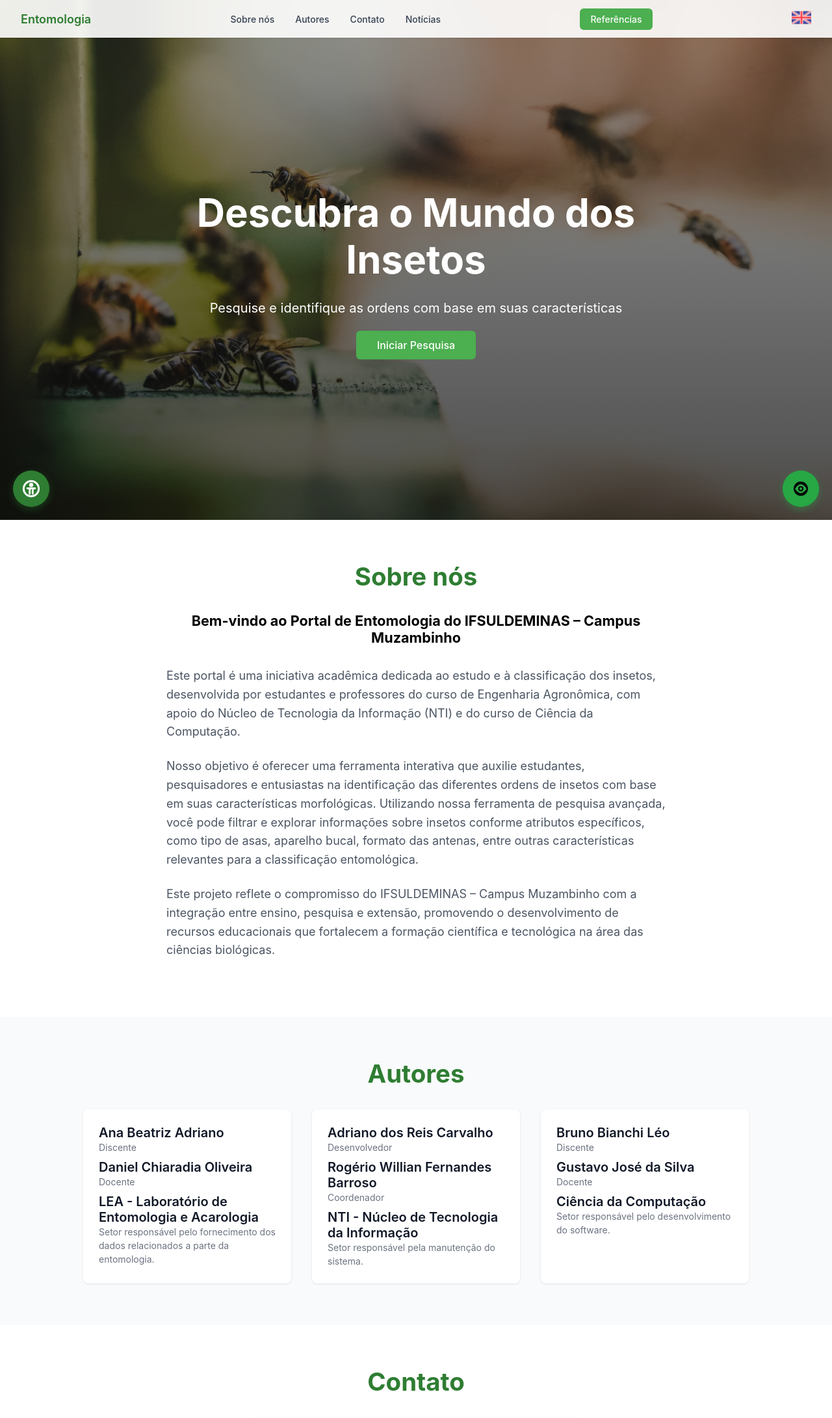
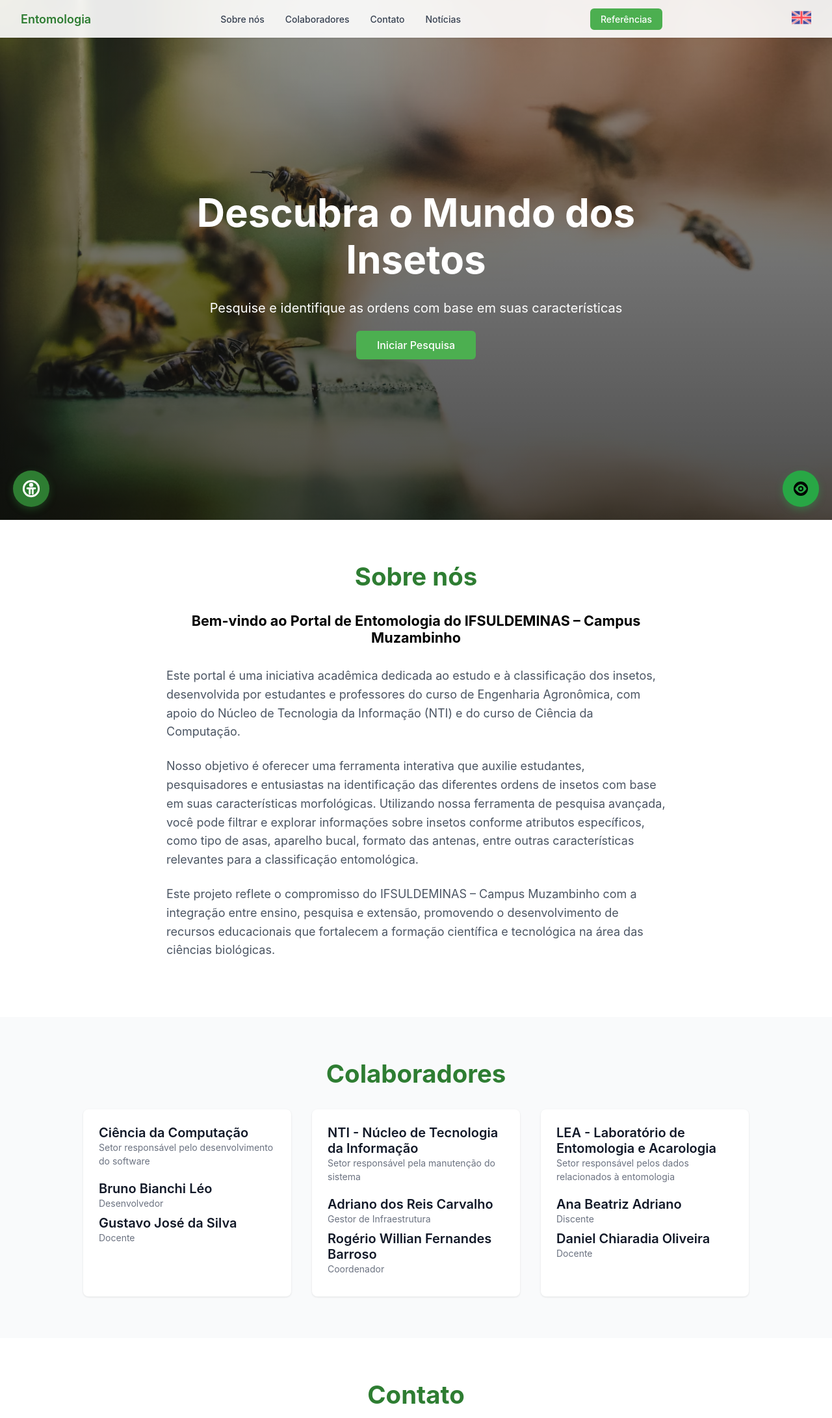
Before and after one commit to BBLBruno/ProjetoEntomologia, a Django app: page / in a window 1280 px wide. Shown: the top 2182 px of the page at 65% size. Run offline with Django 5.2, Linux system fonts and the light colour scheme; data comes from the database, SQL or seed files in the repository; data that the repository does not hold is empty; some libraries are stand-ins or nearby versions.

Commit message:
Versão Final 1.2

```diff
--- a/entomologia/templates/home/index.html
+++ b/entomologia/templates/home/index.html
@@ -44,9 +44,9 @@
         </a>
         <a href="#autores" class="nav-link">
           {% if request.session.lang == 'en' %}
-            Authors
+            Contributors
           {% else %}
-            Autores
+            Colaboradores
           {% endif %}
         </a>
         <a href="#contato" class="nav-link">
@@ -181,14 +181,95 @@
   <section id="autores" class="section authors-section">
     <h2 class="section-title">
       {% if request.session.lang == 'en' %}
-        Authors
+        Contributors
       {% else %}
-        Autores
+        Colaboradores
       {% endif %}
     </h2>
     <div class="container">
       <div class="authors-grid">
         <div class="author-card">
+          <h3 class="author-name">
+            {% if request.session.lang == 'en' %}
+              Computer Science
+            {% else %}
+              Ciência da Computação
+            {% endif %}
+          </h3>
+          <p class="author-bio">
+            {% if request.session.lang == 'en' %}
+              Department responsible for software development
+            {% else %}
+              Setor responsável pelo desenvolvimento do software
+            {% endif %}
+          </p>
+          <br>
+          <h3 class="author-name">
+            Bruno Bianchi Léo
+          </h3>
+          <p class="author-pos">
+            {% if request.session.lang == 'en' %}
+              Developer
+            {% else %}
+              Desenvolvedor
+            {% endif %}
+          </p>
+          <h3 class="author-name">
+            Gustavo José da Silva
+          </h3>
+          <p class="author-pos">
+            {% if request.session.lang == 'en' %}
+              Teacher
+            {% else %}
+              Docente
+            {% endif %}
+          </p>
+        </div>
+        <div class="author-card">
+          <h3 class="author-name">
+              NTI - Núcleo de Tecnologia da Informação
+          </h3>
+          <p class="author-bio">
+            {% if request.session.lang == 'en' %}
+              Department responsible for system maintenance
+            {% else %}
+              Setor responsável pela manutenção do sistema
+            {% endif %}
+          </p>
+          <br>
+          <h3 class="author-name">
+            Adriano dos Reis Carvalho
+          </h3>
+          <p class="author-pos">
+            {% if request.session.lang == 'en' %}
+              Infrastructure Manager
+            {% else %}
+              Gestor de Infraestrutura
+            {% endif %}
+          </p>
+          <h3 class="author-name">
+            Rogério Willian Fernandes Barroso
+          </h3>
+          <p class="author-pos">
+            {% if request.session.lang == 'en' %}
+            Coordinator
+            {% else %}
+            Coordenador
+            {% endif %}
+          </p>
+        </div>
+        <div class="author-card">
+          <h3 class="author-name">
+            LEA - Laboratório de Entomologia e Acarologia
+          </h3>
+          <p class="author-bio">
+            {% if request.session.lang == 'en' %}
+              Department responsible for entomology-related data
+            {% else %}
+              Setor responsável pelos dados relacionados à entomologia
+            {% endif %}
+          </p>
+          <br>
           <h3 class="author-name">
             Ana Beatriz Adriano
           </h3>
@@ -207,84 +288,6 @@
               Teacher
             {% else %}
               Docente
-            {% endif %}
-          </p>
-          <h3 class="author-name">
-            LEA - Laboratório de Entomologia e Acarologia
-          </h3>
-          <p class="author-bio">
-            {% if request.session.lang == 'en' %}
-              Department responsible for providing entomology-related data.
-            {% else %}
-              Setor responsável pelo fornecimento dos dados relacionados a parte da entomologia.
-            {% endif %}
-          </p>
-        </div>
-        <div class="author-card">
-          <h3 class="author-name">
-            Adriano dos Reis Carvalho
-          </h3>
-          <p class="author-pos">
-            {% if request.session.lang == 'en' %}
-              Developer
-            {% else %}
-              Desenvolvedor
-            {% endif %}
-          </p>
-          <h3 class="author-name">
-            Rogério Willian Fernandes Barroso
-          </h3>
-          <p class="author-pos">
-            {% if request.session.lang == 'en' %}
-            Coordinator
-            {% else %}
-            Coordenador
-            {% endif %}
-          </p>
-          <h3 class="author-name">
-              NTI - Núcleo de Tecnologia da Informação
-          </h3>
-          <p class="author-bio">
-            {% if request.session.lang == 'en' %}
-              Department responsible for system maintenance.
-            {% else %}
-              Setor responsável pela manutenção do sistema.
-            {% endif %}
-          </p>
-        </div>
-        <div class="author-card">
-          <h3 class="author-name">
-            Bruno Bianchi Léo
-          </h3>
-          <p class="author-pos">
-            {% if request.session.lang == 'en' %}
-              Student
-            {% else %}
-              Discente
-            {% endif %}
-          </p>
-          <h3 class="author-name">
-            Gustavo José da Silva
-          </h3>
-          <p class="author-pos">
-            {% if request.session.lang == 'en' %}
-              Teacher
-            {% else %}
-              Docente
-            {% endif %}
-          </p>
-          <h3 class="author-name">
-            {% if request.session.lang == 'en' %}
-              Computer Science
-            {% else %}
-              Ciência da Computação
-            {% endif %}
-          </h3>
-          <p class="author-bio">
-            {% if request.session.lang == 'en' %}
-              Department responsible for software development.
-            {% else %}
-              Setor responsável pelo desenvolvimento do software.
             {% endif %}
           </p>
         </div>
```
Also changed, not shown: README.md (added).
